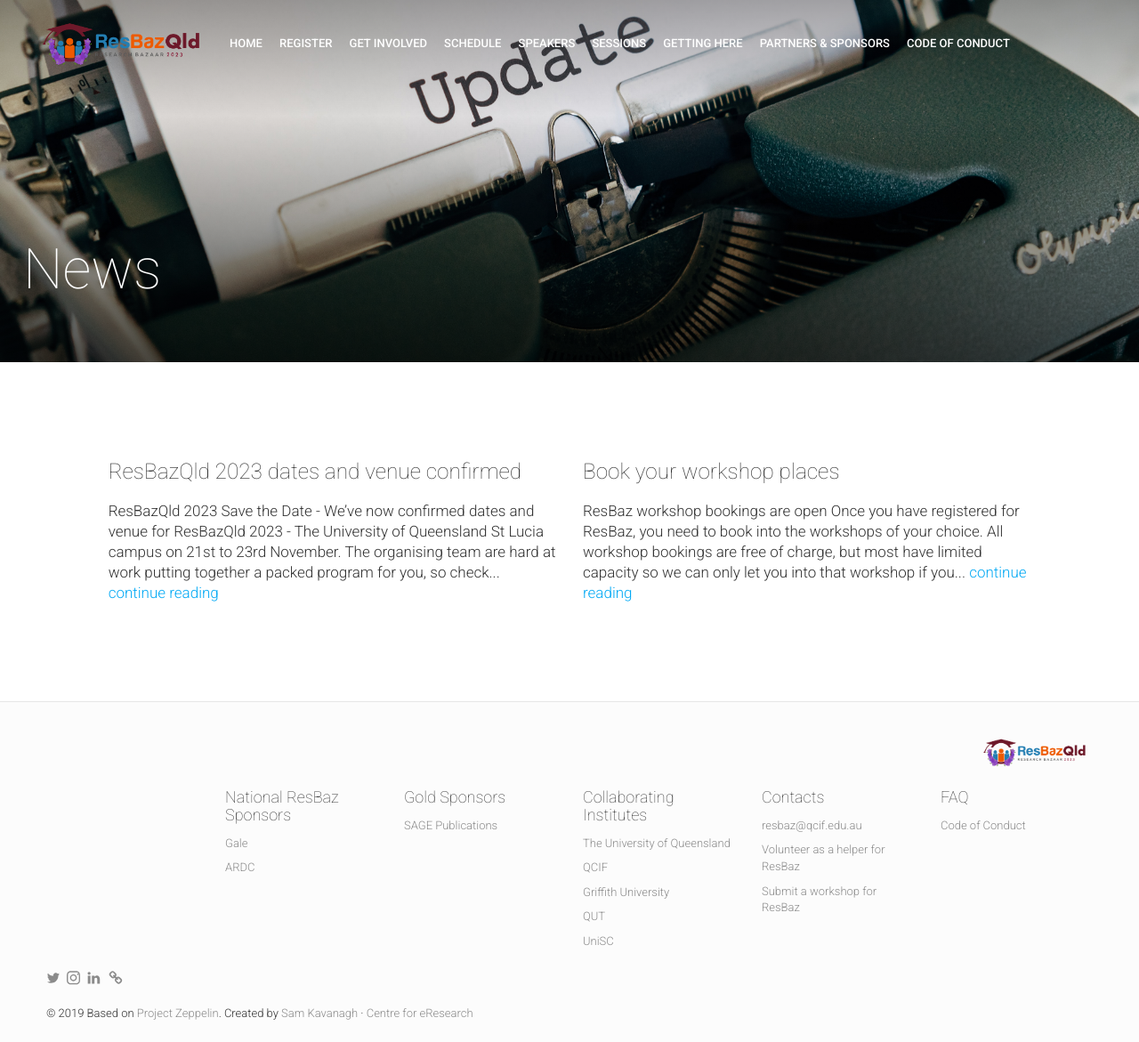
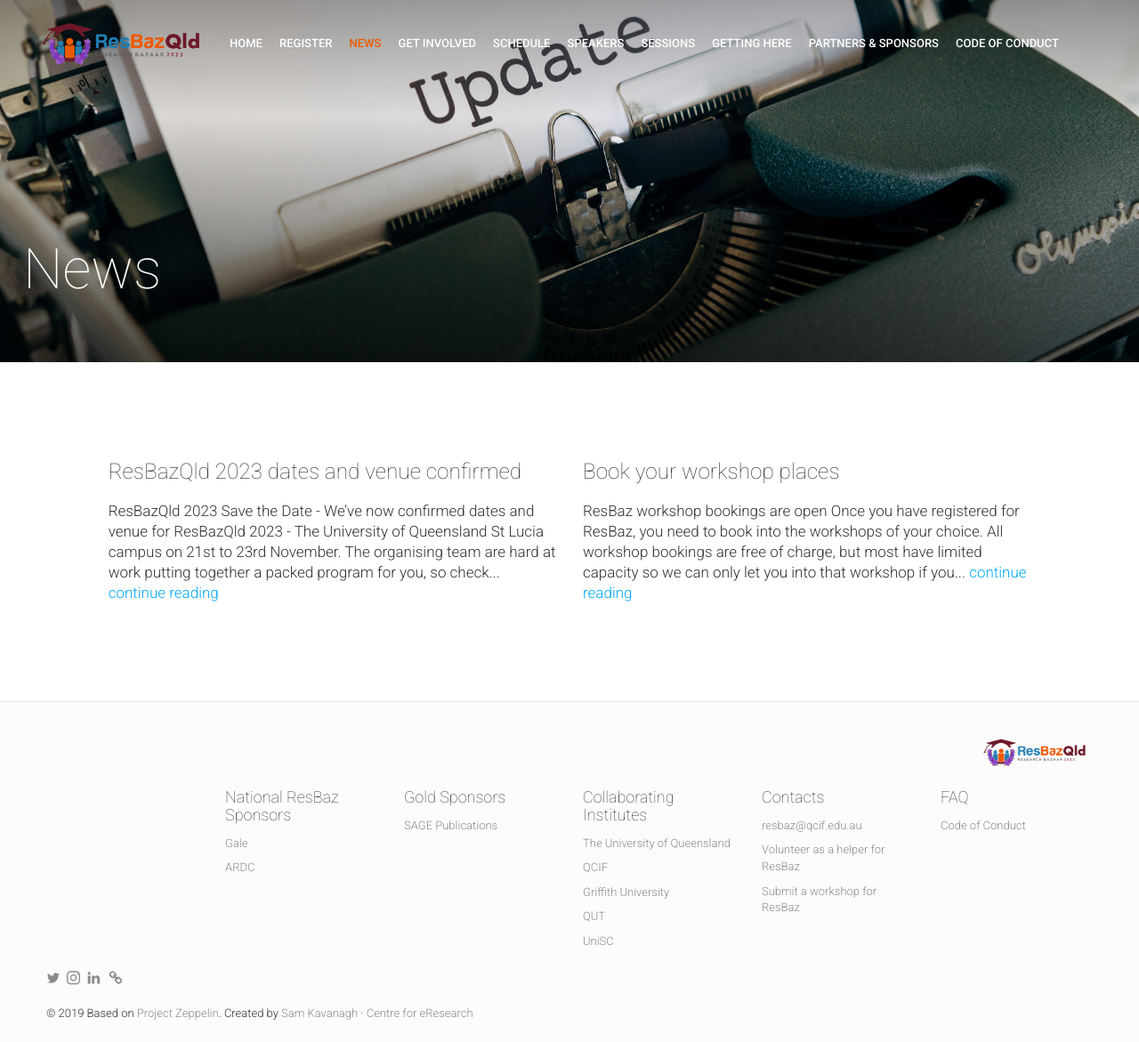
Before and after one commit to resbaz/resbazvic2024, a Jekyll site: the page built from latest-news.html, in a window 1280 px wide and 1171 px high. Shown: the whole window at 89% size. Built offline with Jekyll 4.4.1, drawn with Linux system fonts in a browser that asks for light colours; nearby versions of some CDN libraries.

Commit message:
activating news link

```diff
--- a/_config.yml
+++ b/_config.yml
@@ -44,8 +44,8 @@ c4sponsorsUrl: "https://www.qcif.edu.au"
 # Navigation
 navigationLinks:
  - {permalink: "/", text: "Home"}
-# - {permalink: "/news/", text: "News"}
  - {permalink: "/registration/", text: "Register"}
+ - {permalink: "/news/", text: "News"}
  - {link: "https://forms.gle/5Kc4QUkhibvuopA48", text: "Get involved"}
  - {permalink: "/schedule/", text: "Schedule"}
  - {permalink: "/speakers/", text: "Speakers"}
```
